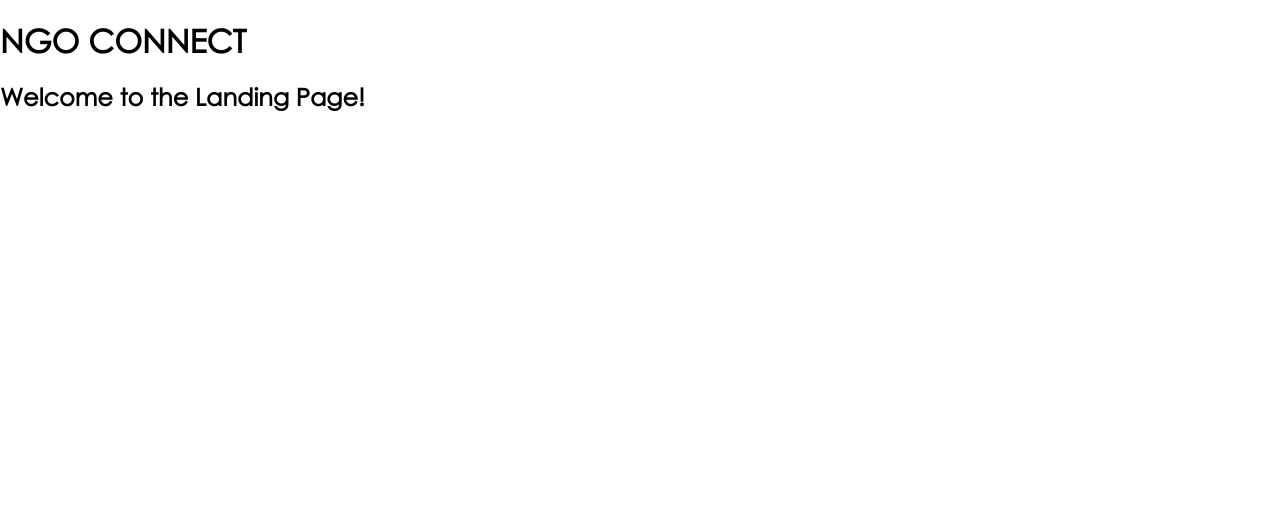
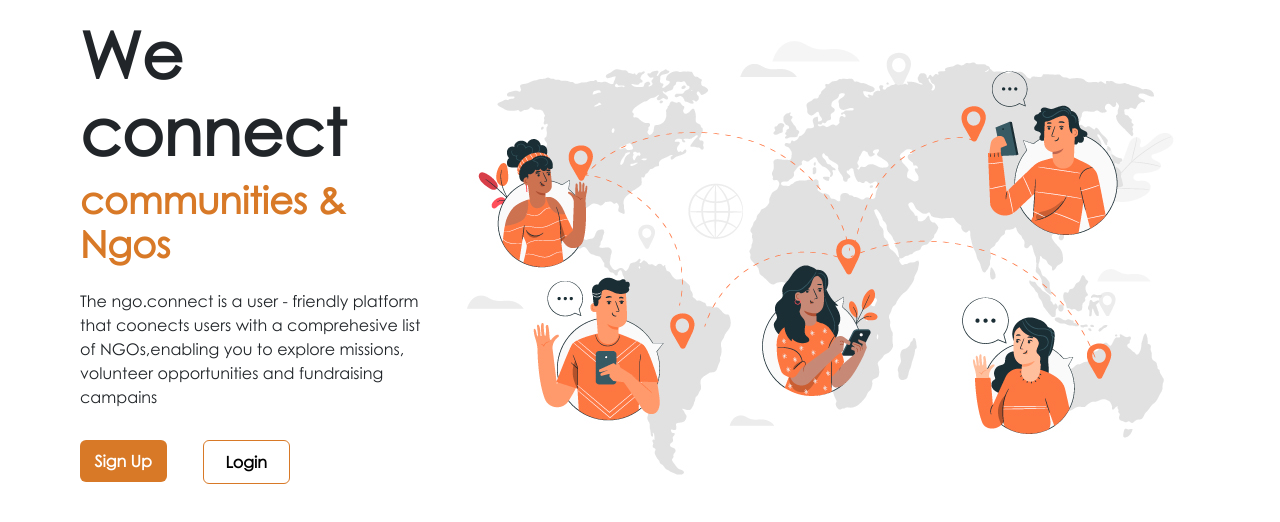
Before and after one commit to Phoebe-oigara/NGO-APP, a React (Create React App) app in the folder frontend/client/: page / in a window 1280 px wide. Shown: the top 522 px of the page. Built offline with nearby package versions, Linux system fonts and the light colour scheme.

Commit message:
front page hero section

```diff
--- a/frontend/client/public/index.html
+++ b/frontend/client/public/index.html
@@ -2,7 +2,7 @@
 <html lang="en">
   <head>
     <meta charset="utf-8" />
-    <link rel="icon" href="%PUBLIC_URL%/favicon.ico" />
+    <link rel="icon" href="%PUBLIC_URL%/favicon.png" />
     <meta name="viewport" content="width=device-width, initial-scale=1" />
     <meta name="theme-color" content="#000000" />
     <meta
@@ -24,7 +24,7 @@
       work correctly both with client-side routing and a non-root public URL.
       Learn how to configure a non-root public URL by running `npm run build`.
     -->
-    <title>React App</title>
+    <title>NGO connect</title>
   </head>
   <body>
     <noscript>You need to enable JavaScript to run this app.</noscript>
--- a/frontend/client/src/App.css
+++ b/frontend/client/src/App.css
@@ -1,3 +1,5 @@
+
+
 @font-face {
   font-family: 'Century Gothic';
   src: url('../public/century-gothic.ttf');
--- a/frontend/client/src/App.js
+++ b/frontend/client/src/App.js
@@ -21,7 +21,7 @@ function App() {
   return (
     <Router>
       <div className="App">
-        <h1>NGO CONNECT</h1>
+
         <Routes>
           <Route path="/" element={<LandingPage />} />
           <Route path="/signup" element={<SignupPage onSubmit={handleFormSubmit} />} />
--- a/frontend/client/src/pages/LandingPage.js
+++ b/frontend/client/src/pages/LandingPage.js
@@ -1,14 +1,38 @@
 import React from 'react';
 import '../styling/Landingpage.css'
+import 'bootstrap/dist/css/bootstrap.min.css';
+
+    const LandingPage = () => {
+      return (
+        <div class="container text-left">
+            <div class="row">
+
+                <div class="col" id="hero-text">
+
+                    <h1 class= "heading">We connect</h1>
+                      <h2 class="caption">communities & Ngos</h2>
+                      <p class="explainer">The ngo.connect is a user - friendly platform that coonects users with a comprehesive list of NGOs,enabling you to explore missions,
+                      volunteer opportunities and fundraising campains</p>
+
+                      <div class="container">
+                        <div class="row">
+                          <div class="col px-0 ">
+                          <button class="button1">Sign Up</button>
+                          </div>
+                          <div class="col px-0">
+                          <button class="button2" >Login</button>
+                          </div>
+                        </div>
+                      </div>
+                </div>
+            <div class="col">
+            <img src="/images/hero-section.jpg" alt="Example Image" />
+            </div>
+          </div>
+
+        </div>
 
 
-const LandingPage = () => {
-
-  return (
-    <div>
-      <h2>Welcome to the Landing Page!</h2>
-
-    </div>
       );
     };
 
--- a/frontend/client/src/styling/Landingpage.css
+++ b/frontend/client/src/styling/Landingpage.css
@@ -0,0 +1,59 @@
+
+:root {
+    --static: #ffffff;
+    --primary: #d87927;
+    --secondary: #000000;
+    --devider : #F5f9fd;
+    --other : #F7F8F9;
+  }
+
+:root{
+    --header: 900;
+    --headingtext:4rem;
+    --header2: 2.3rem;
+    --paragraph-text: 1rem;
+}
+
+#hero-text{
+    margin: auto;
+    width: 50%;
+    padding: 10px;
+}
+.heading{
+    font-weight: var(--header);
+    font-size:var(--headingtext) ;
+}
+
+.caption{
+    color: var(--primary);
+    font-weight: var(--header);
+    font-size: var(--header2);
+}
+.explainer{
+    font-size: var(--paragraph-text);
+    padding-top: 15px;
+    padding-bottom: 15px;
+
+}
+.button1{
+    background-color: var(--primary);
+    color:var(--static);
+    border: none;
+    display: inline;
+    padding: 9px;
+    border-radius: 6px;
+    width: 50%;
+    font-weight: bold
+
+}
+.button2{
+    margin: 0;
+    border: solid var(--primary) 1px;
+    padding: 9px;
+    border-radius: 6px;
+    width: 50%;
+    background-color: var(--static);
+    margin-left: -50px;
+    font-weight: bold;
+
+}
```
Also changed, not shown: frontend/client/public/favicon.png (added), frontend/client/public/images/hero-section.jpg (added).
